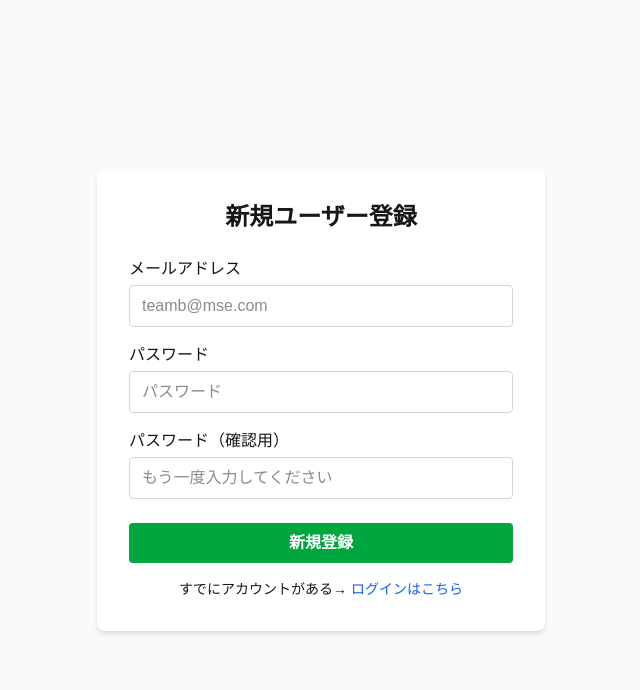
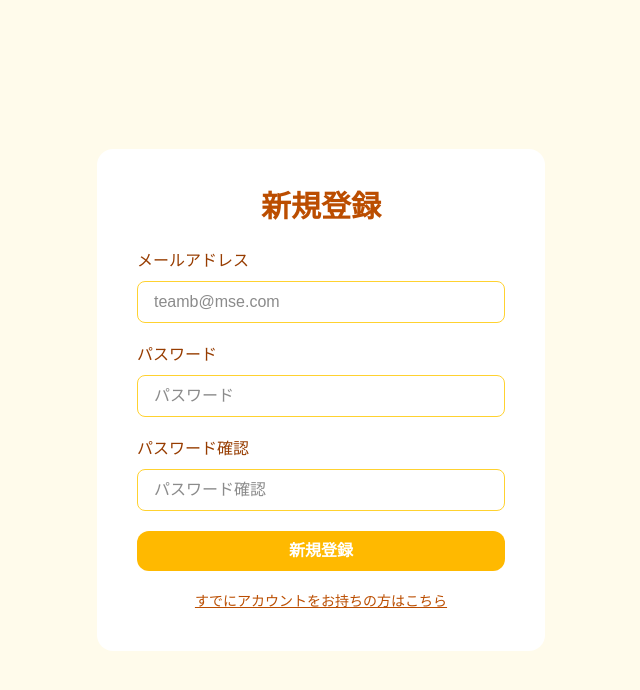
Before and after one commit to moto-2525/shopping-memo-app, a Next.js app in the folder frontend/: page /signup in a window 1280 px wide. Shown: the top 690 px of the page, without its empty margins (319-959 px from the left). Built offline with nearby package versions, Linux system fonts and the light colour scheme.

Commit message:
ログインページに合わせて新規登録ページを修正

```diff
--- a/frontend/app/signup/page.tsx
+++ b/frontend/app/signup/page.tsx
@@ -9,73 +9,71 @@ export default function SignupPage() {
   const [password, setPassword] = useState("");
   const [confirmPassword, setConfirmPassword] = useState("");
 
-  // 後で Firebase 担当が利用できるダミー関数
+  // ダミー処理
   const handleSignup = (e: React.FormEvent) => {
     e.preventDefault();
-
     if (password !== confirmPassword) {
       alert("パスワードが一致しません");
       return;
     }
-
-    console.log("新規登録:", { email, password });
+    console.log("新規登録試行:", { email, password });
   };
 
   return (
-    <div className="min-h-screen flex items-center justify-center bg-gray-50">
-      <div className="w-full max-w-md bg-white shadow-md rounded-lg p-8">
-        <h1 className="text-2xl font-bold text-center mb-6">新規ユーザー登録</h1>
+    <div className="min-h-screen flex items-center justify-center bg-amber-50">
+      <div className="w-full max-w-md bg-white rounded-2xl p-10">
+        <h1 className="text-3xl font-bold text-center mb-6 text-amber-700">
+          新規登録
+        </h1>
 
-        <form onSubmit={handleSignup} className="flex flex-col gap-4">
-
+        <form onSubmit={handleSignup} className="flex flex-col gap-5">
           <div>
-            <label className="block mb-1 font-medium">メールアドレス</label>
+            <label className="block mb-2 font-medium text-amber-800">メールアドレス</label>
             <input
               type="email"
               value={email}
+              onChange={(e) => setEmail(e.target.value)}
               required
-              onChange={(e) => setEmail(e.target.value)}
+              className="w-full border border-amber-300 rounded-lg px-4 py-2 focus:outline-none focus:ring-2 focus:ring-amber-200"
               placeholder="teamb@mse.com"
-              className="w-full border border-gray-300 rounded px-3 py-2"
             />
           </div>
 
           <div>
-            <label className="block mb-1 font-medium">パスワード</label>
+            <label className="block mb-2 font-medium text-amber-800">パスワード</label>
             <input
               type="password"
               value={password}
+              onChange={(e) => setPassword(e.target.value)}
               required
-              onChange={(e) => setPassword(e.target.value)}
+              className="w-full border border-amber-300 rounded-lg px-4 py-2 focus:outline-none focus:ring-2 focus:ring-amber-200"
               placeholder="パスワード"
-              className="w-full border border-gray-300 rounded px-3 py-2"
             />
           </div>
 
           <div>
-            <label className="block mb-1 font-medium">パスワード（確認用）</label>
+            <label className="block mb-2 font-medium text-amber-800">パスワード確認</label>
             <input
               type="password"
               value={confirmPassword}
+              onChange={(e) => setConfirmPassword(e.target.value)}
               required
-              onChange={(e) => setConfirmPassword(e.target.value)}
-              placeholder="もう一度入力してください"
-              className="w-full border border-gray-300 rounded px-3 py-2"
+              className="w-full border border-amber-300 rounded-lg px-4 py-2 focus:outline-none focus:ring-2 focus:ring-amber-200"
+              placeholder="パスワード確認"
             />
           </div>
 
           <button
             type="submit"
-            className="w-full bg-green-600 hover:bg-green-700 text-white font-semibold py-2 rounded mt-2"
+            className="w-full bg-amber-400 hover:bg-amber-500 text-white font-semibold py-2 rounded-xl transition-colors"
           >
             新規登録
           </button>
         </form>
 
-        <p className="text-center mt-4 text-sm">
-          すでにアカウントがある→{" "}
-          <Link href="/login" className="text-blue-600 hover:underline">
-            ログインはこちら
+        <p className="text-center mt-5 text-sm text-amber-700">
+          <Link href="/login" className="underline hover:text-amber-900">
+            すでにアカウントをお持ちの方はこちら
           </Link>
         </p>
       </div>
```
